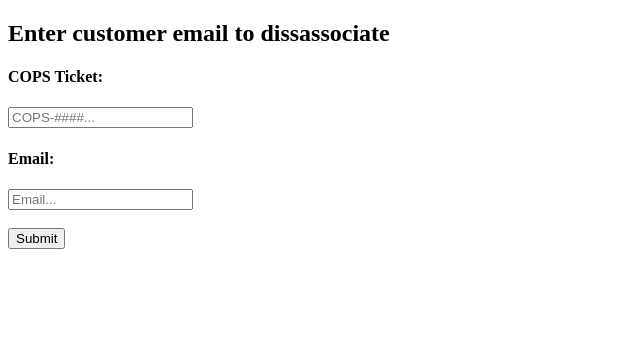
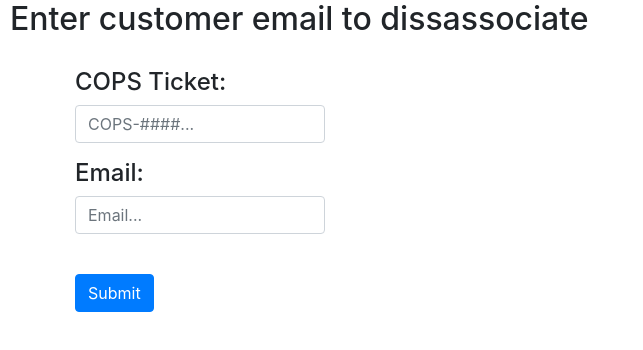
Before and after one commit to pafable/html-apigateway, a plain HTML site: page index.html in a window 1280 px wide. Shown: the whole page, without its empty margins (0-643 px from the left). Drawn offline with nearby package versions, Linux system fonts and the light colour scheme.

Commit message:
added js and css

```diff
--- a/index.html
+++ b/index.html
@@ -6,7 +6,8 @@
     <title>TEST SITE</title>
     <meta name='viewport' content='width=device-width, initial-scale=1'>
     <link rel='stylesheet' type='text/css' media='screen' href='main.css'>
-    <script></script>
+    <link rel="stylesheet" href="https://stackpath.bootstrapcdn.com/bootstrap/4.4.1/css/bootstrap.min.css" integrity="sha384-Vkoo8x4CGsO3+Hhxv8T/Q5PaXtkKtu6ug5TOeNV6gBiFeWPGFN9MuhOf23Q9Ifjh" crossorigin="anonymous">
+    <script type="text/javascript" src="scripts/script.js"></script>
 </head>
 <body>
     <h2>Enter customer email to dissassociate</h2>
@@ -22,7 +23,7 @@
         </div>
         <br>
         <div>
-         <button type="submit" onClick="submitToAPI(event)" class="btn btn-primary">Submit</button>
+         <button type="submit" onClick="SendIt(event)" class="btn btn-primary">Submit</button>
         </div>
     </form>
 </body>
--- a/main.css
+++ b/main.css
@@ -0,0 +1,11 @@
+#contact-form {
+    align-content: center;
+    max-width: 250px;
+    margin-top: 30px;
+    margin-left: 75px;
+    margin-right: 75px;
+}
+
+h2 {
+    margin: 10px;
+}
--- /dev/null
+++ b/scripts/script.js
@@ -0,0 +1,5 @@
+// alert("Hello world!")
+
+function SendIt(e) {
+
+}
```
